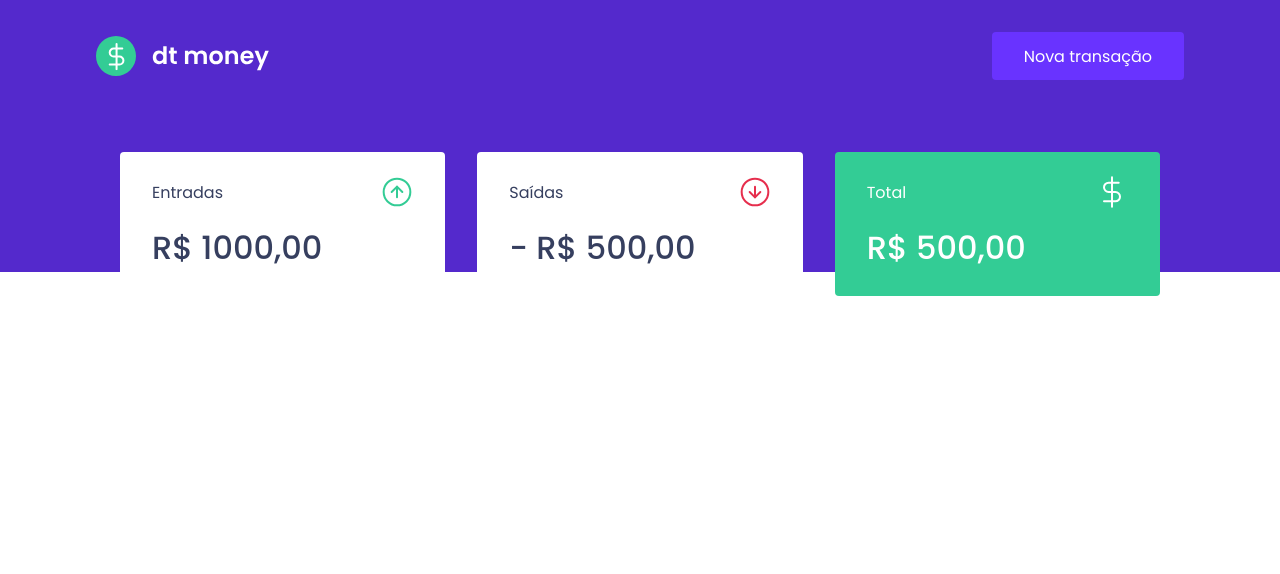
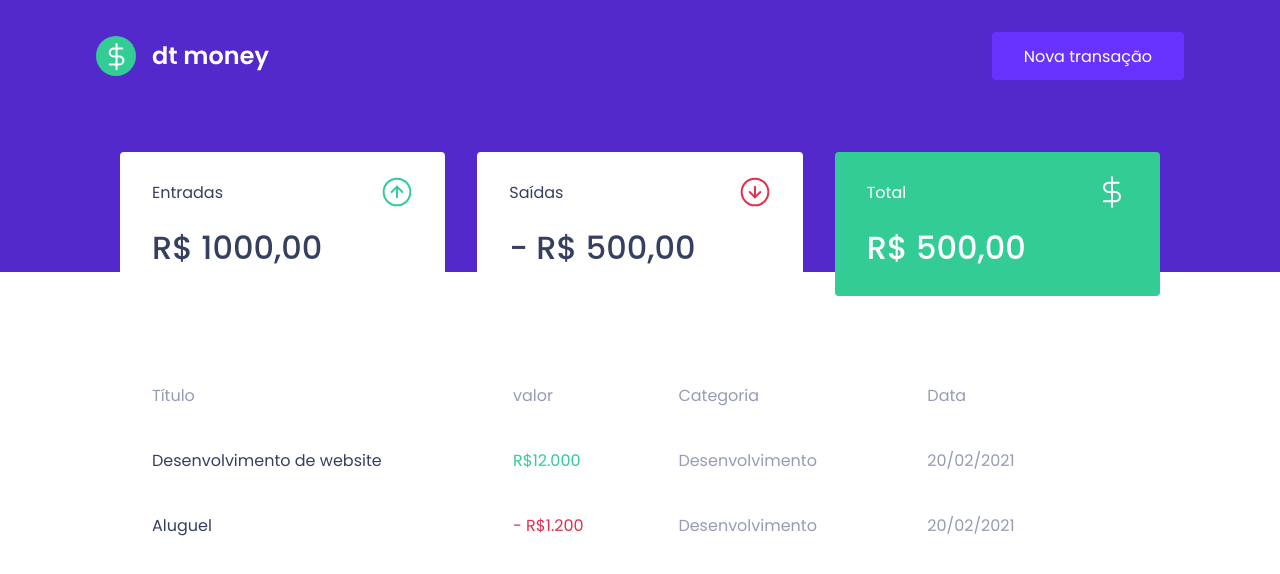
Before and after one commit to wanderson648/projeto-ignite-dtmoney, a React (Create React App) app: page / in a window 1280 px wide. Shown: the top 574 px of the page. Built offline with nearby package versions, Linux system fonts and the light colour scheme.

Commit message:
Componente: TransactionsTable

```diff
--- a/src/components/Dashboard/index.tsx
+++ b/src/components/Dashboard/index.tsx
@@ -1,10 +1,12 @@
 import { Summary } from "../Summary";
+import { TrasactionTable } from "../TrasactionsTable";
 import { Container } from "./styles";
 
 export function Dashboard() {
   return (
     <Container>
       <Summary />
+      <TrasactionTable />
     </Container>
   );
 }
--- /dev/null
+++ b/src/components/TrasactionsTable/index.tsx
@@ -0,0 +1,34 @@
+import { Container } from "./styles";
+
+export function TrasactionTable() {
+  return (
+    <Container>
+      <table>
+        <thead>
+          <tr>
+            <th>Título</th>
+            <th>valor</th>
+            <th>Categoria</th>
+            <th>Data</th>
+            <th></th>
+          </tr>
+        </thead>
+
+        <tbody>
+          <tr>
+            <td>Desenvolvimento de website</td>
+            <td className="deposit">R$12.000</td>
+            <td>Desenvolvimento</td>
+            <td>20/02/2021</td>
+          </tr>
+          <tr>
+            <td>Aluguel</td>
+            <td className="withdraw">- R$1.200</td>
+            <td>Desenvolvimento</td>
+            <td>20/02/2021</td>
+          </tr>
+        </tbody>
+      </table>
+    </Container>
+  );
+}
--- /dev/null
+++ b/src/components/TrasactionsTable/styles.ts
@@ -0,0 +1,38 @@
+ import styled from 'styled-components';
+
+ export const Container = styled.div`
+  margin-top: 4rem;
+
+  table {
+    width: 100%;
+    border-spacing: 0 0.5rem;
+
+    th {
+      color: var(--text-body);
+      font-weight: 400;
+      padding: 1rem 2rem;
+      text-align: left;
+      line-height: 1.5rem;
+    }
+
+    td {
+      padding: 1rem 2rem;
+      border: 0;
+      background: var(--shape);
+      color: var(--text-body);
+      border-radius: 0.25rem;
+
+      &:first-child {
+        color: var(--text-title);
+      }
+
+      &.deposit {
+        color: var(--green);
+      }
+
+      &.withdraw {
+        color: var(--red);
+      }
+    }
+  }
+ `;
```
